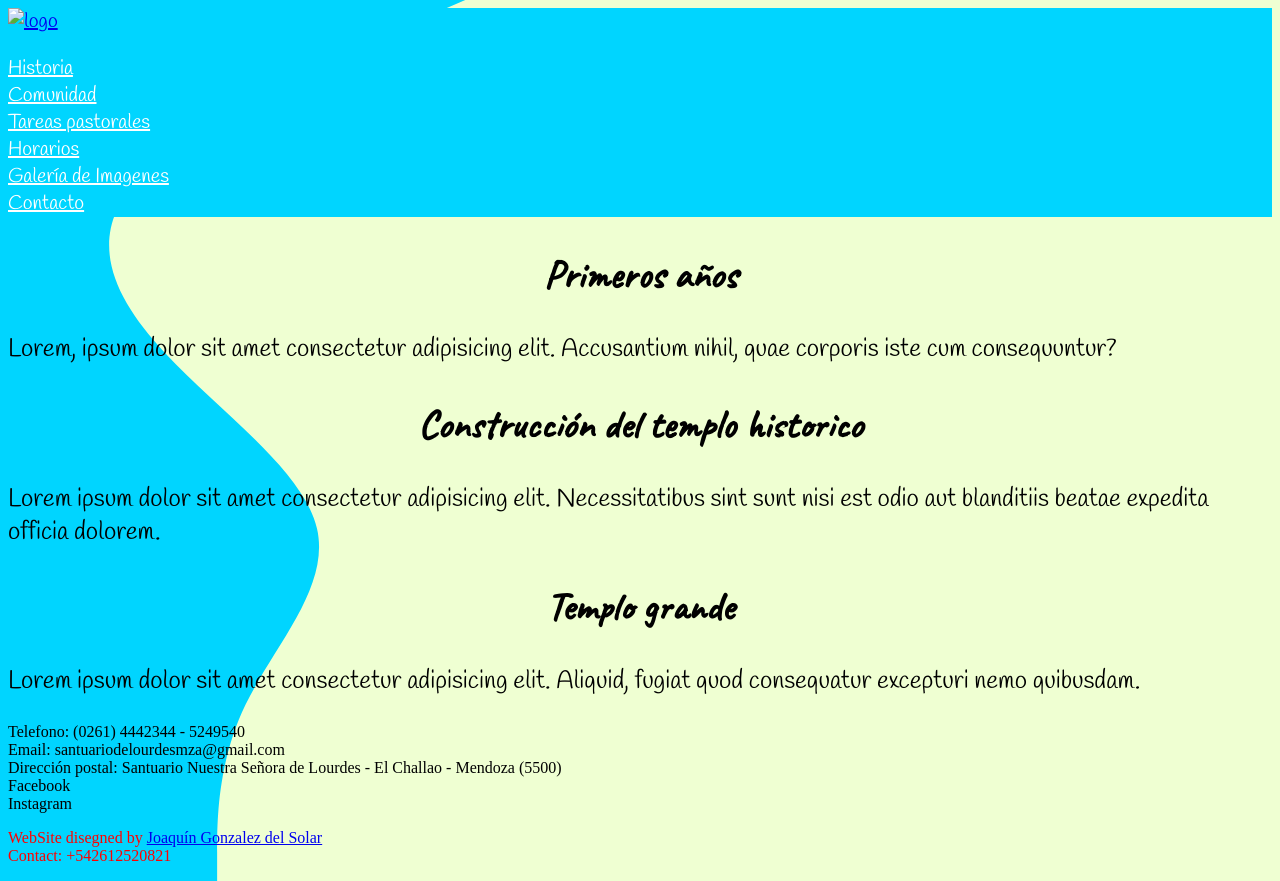
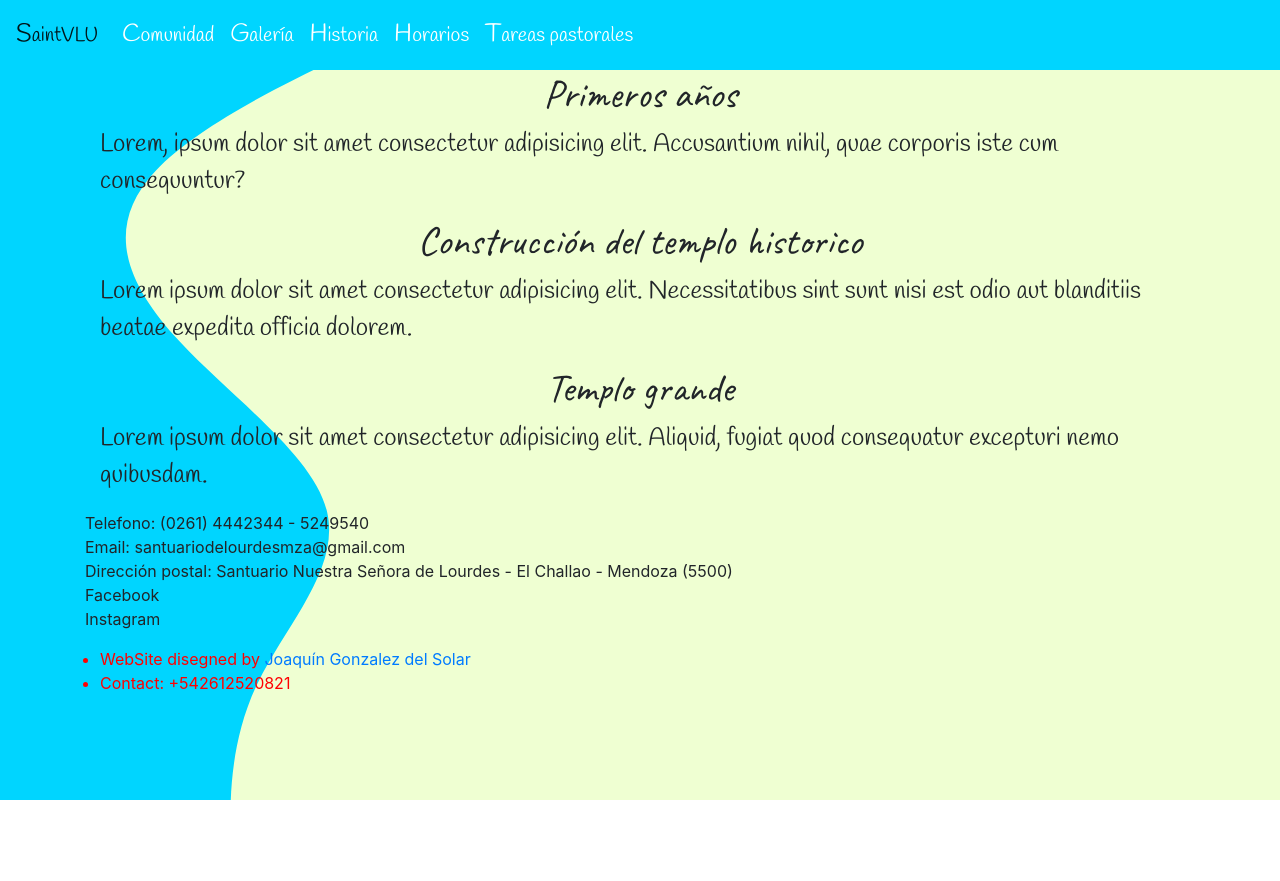
Before and after one commit to gondelsol/santvlu, a website: page html/historia.html in a window 1280 px wide. After the commit the page ends 800 px from the top, so only its background shows below. Drawn offline with nearby package versions, Linux system fonts and the light colour scheme; files that its build step writes are made by us from their sources; files whose address does not match are found by name; a web font is replaced by a local one.

Commit message:
arreglos en formato3

```diff
--- a/html/historia.html
+++ b/html/historia.html
@@ -1,45 +1,49 @@
 <!DOCTYPE html>
 <html lang="en">
+
 <head>
   <meta charset="UTF-8">
   <meta http-equiv="X-UA-Compatible" content="IE=edge">
   <meta name="viewport" content="width=device-width, initial-scale=1.0">
-    <link rel="stylesheet" href="../css/style.css">
+
+  <link rel="stylesheet" href="https://cdn.jsdelivr.net/npm/bootstrap@4.6.1/dist/css/bootstrap.min.css">
+  <script src="https://cdn.jsdelivr.net/npm/jquery@3.5.1/dist/jquery.slim.min.js"></script>
+  <script src="https://cdn.jsdelivr.net/npm/popper.js@1.16.1/dist/umd/popper.min.js"></script>
+  <script src="https://cdn.jsdelivr.net/npm/bootstrap@4.6.1/dist/js/bootstrap.bundle.min.js"></script>
+
+  <link rel="stylesheet" href="../style.css">
+
   <title>Historia VLU</title>
 </head>
+
 <body>
   <header>
-        <div class="container">
-          <nav class="navbar navbar-expand-sm bg-dark navbar-dark">
-            <!-- Brand/logo -->
-            <a class="navbar-brand" href="../Index.html">
-              <img src="./Imagenes/virgenChica.jfif" alt="logo" style="width:40px;">
-            </a>
-
-            <!-- Links -->
+    <nav class="navbar navbar-expand-lg navbar-light bg-light">
+      <a class="navbar-brand" href="../index.html">SaintVLU</a>
+      <button class="navbar-toggler" type="button" data-toggle="collapse" data-target="#navbarNav"
+        aria-controls="navbarNav" aria-expanded="false" aria-label="Toggle navigation">
+        <span class="navbar-toggler-icon"></span>
+      </button>
+      <div class="collapse navbar-collapse" id="navbarNav">
         <ul class="navbar-nav">
-              <li class="nav-item">
-                <a class="nav-link" href="Index.html">Historia</a>
+          <li class="nav-item active">
+            <a class="nav-link" href="./comunidad.html">Comunidad<span class="sr-only">(current)</span></a>
           </li>
           <li class="nav-item">
-                <a class="nav-link" href="../html/comunidad.html">Comunidad</a>
+            <a class="nav-link" href="./galeria.html">Galería</a>
           </li>
           <li class="nav-item">
-                <a class="nav-link" href="../html/tareas.html">Tareas pastorales</a>
+            <a class="nav-link" href="./historia.html">Historia</a>
           </li>
           <li class="nav-item">
-                <a class="nav-link" href="../html/horarios.html">Horarios</a>
+            <a class="nav-link" href="./horarios.html">Horarios</a>
           </li>
           <li class="nav-item">
-                <a class="nav-link" href="../html/galeria.html">Galería de Imagenes</a>
-              </li>
-              <li class="nav-item">
-                <a class="nav-link" href="../html/contacto.html">Contacto</a>
+            <a class="nav-link" href="./tareas.html">Tareas pastorales</a>
           </li>
         </ul>
+      </div>
     </nav>
-        </div>
-
   </header>
 
 
@@ -47,15 +51,18 @@
     <div class="container">
       <div class="container primeros">
         <h2>Primeros años</h2>
-                <p>Lorem, ipsum dolor sit amet consectetur adipisicing elit. Accusantium nihil, quae corporis iste cum consequuntur?</p>
+        <p>Lorem, ipsum dolor sit amet consectetur adipisicing elit. Accusantium nihil, quae corporis iste cum
+          consequuntur?</p>
       </div>
       <div class="container templo chico">
         <h2>Construcción del templo historico</h2>
-                <p>Lorem ipsum dolor sit amet consectetur adipisicing elit. Necessitatibus sint sunt nisi est odio aut blanditiis beatae expedita officia dolorem.</p>
+        <p>Lorem ipsum dolor sit amet consectetur adipisicing elit. Necessitatibus sint sunt nisi est odio aut
+          blanditiis beatae expedita officia dolorem.</p>
       </div>
       <div class="container">
         <h2>Templo grande</h2>
-                <p>Lorem ipsum dolor sit amet consectetur adipisicing elit. Aliquid, fugiat quod consequatur excepturi nemo quibusdam.</p>
+        <p>Lorem ipsum dolor sit amet consectetur adipisicing elit. Aliquid, fugiat quod consequatur excepturi nemo
+          quibusdam.</p>
       </div>
     </div>
   </main>
@@ -83,4 +90,5 @@
   </footer>
 
 </body>
+
 </html>
```
Also changed, not shown: html/comunidad.html (+17 -22 lines), html/contacto.html (deleted, +0 -89 lines), html/galeria.html (+13 -19 lines), html/horarios.html (+17 -23 lines), html/tareas.html (+17 -22 lines), index.html (+12 -17 lines), scss/_variables.scss (line endings or trailing spaces). Lines whose indentation alone changed are shown as unchanged.
